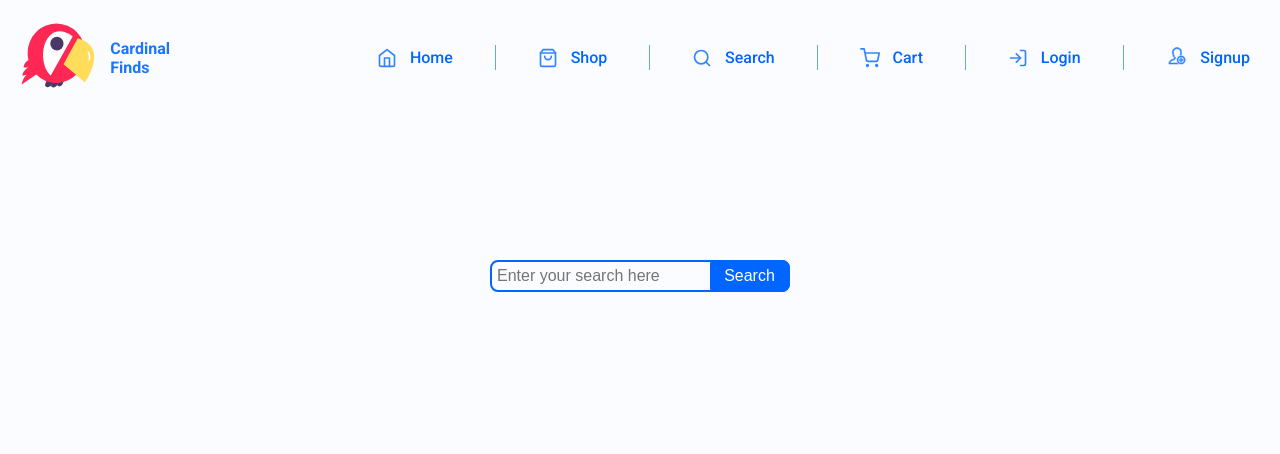
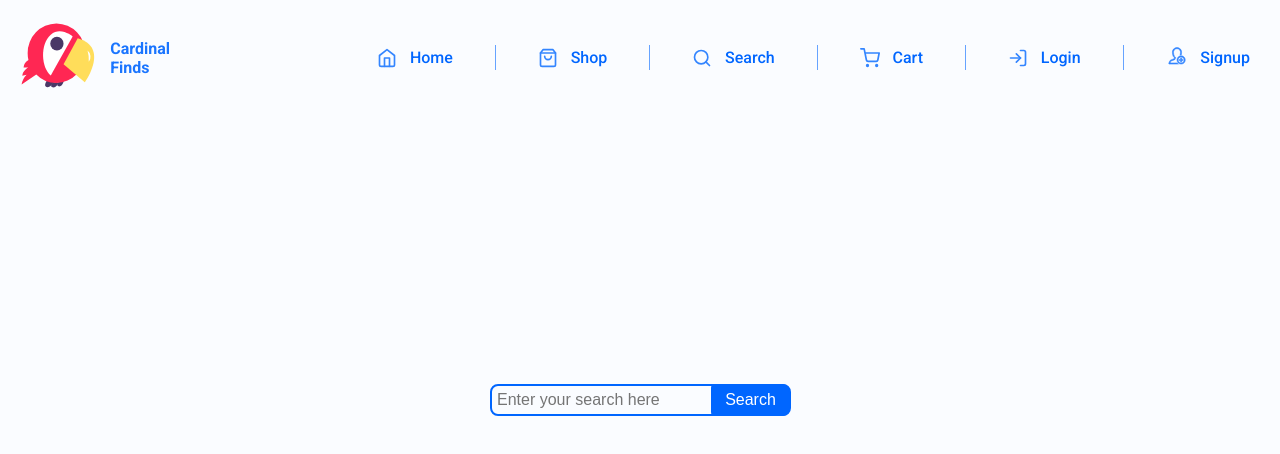
Before and after one commit to cnourrcier/e-commerce-front-end-mern, a React (Vite) app: page /search in a window 1280 px wide. Shown: the top 454 px of the page. Built offline with nearby package versions, Linux system fonts and the light colour scheme; no server answers.

Commit message:
Update searchBar component container width

```diff
--- a/src/components/search/styles.css
+++ b/src/components/search/styles.css
@@ -2,11 +2,13 @@
     display: flex;
     align-items: center;
     justify-content: center;
-    padding: 260px;
+    width: auto;
+    height: 100vh;
 }
 
 .search-input {
     position: absolute;
+    margin: 5px;
     background-color: transparent;
     border: 2px solid hsl(216, 100%, 50%);
     border-radius: 8px;
@@ -18,7 +20,7 @@
 
 .search-button {
     position: relative;
-    transform: translateX(110px);
+    transform: translateX(111px);
     background-color: hsl(216, 100%, 50%);
     border: 2px solid hsl(216, 100%, 50%);
     border-top-right-radius: 8px;
```
